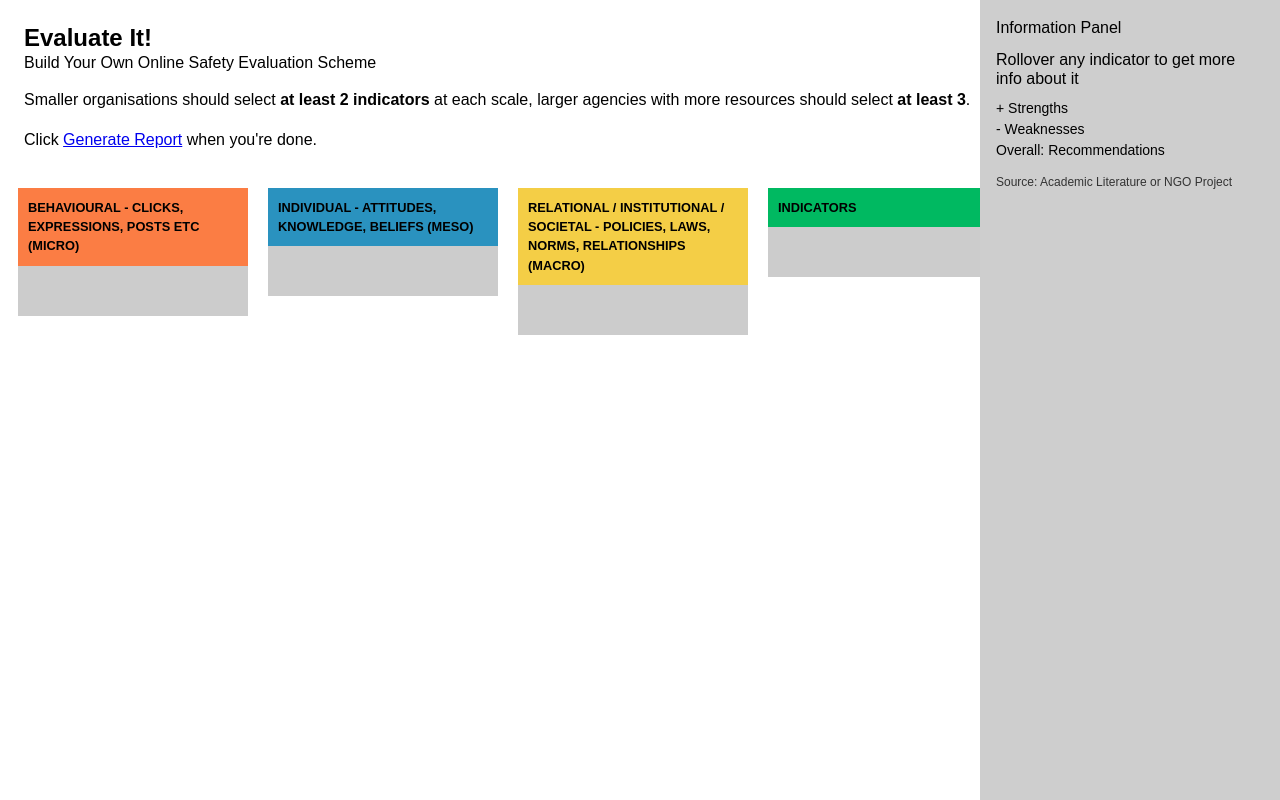
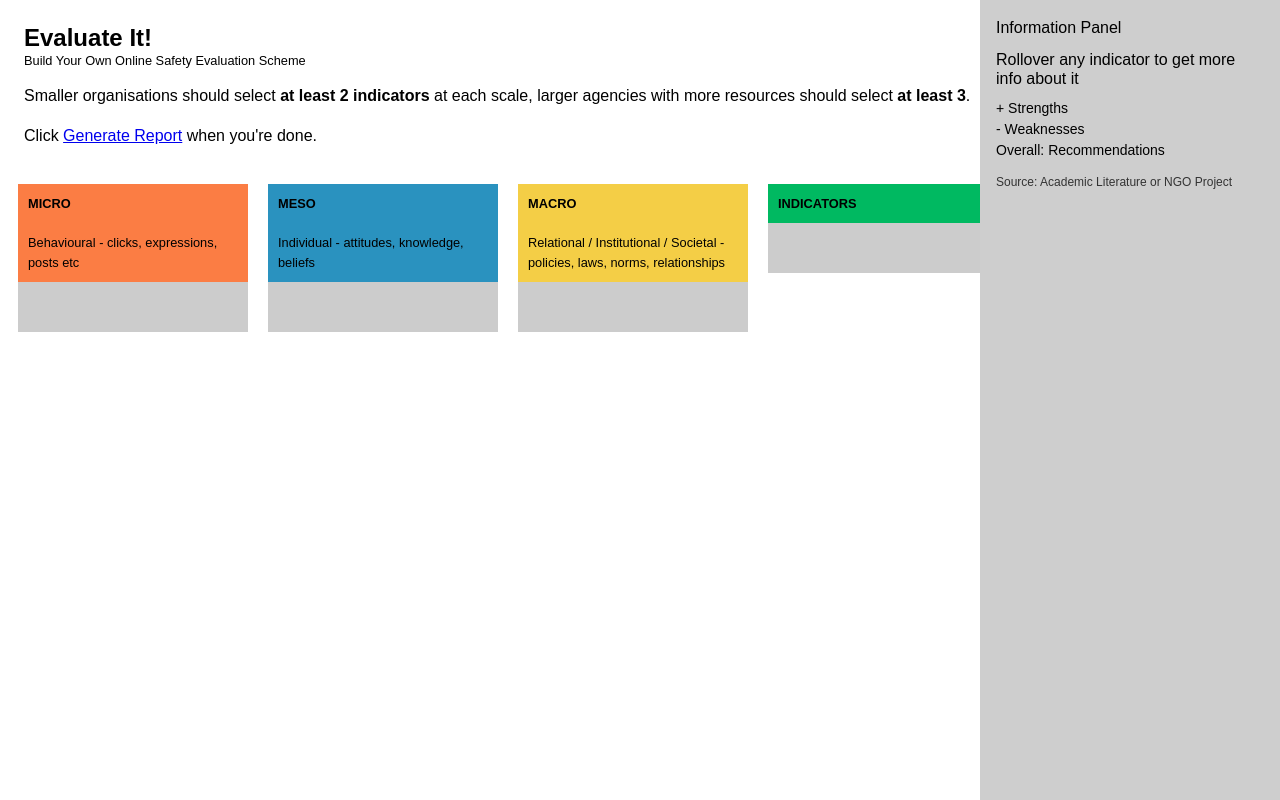
Before and after one commit to lukemunn/evaluate, a plain HTML site: page index.html in a window 1280 px wide. Drawn offline with Linux system fonts and the light colour scheme; a script that the page names is missing.

Commit message:
Fix cite, subtitle

```diff
--- a/data-loader.js
+++ b/data-loader.js
@@ -63,7 +63,7 @@ function initClient() {
                 let minus = row[11];
                 let candidate = row[13];
                 let level = row[14].toLowerCase();
-                let cite = row[row.length - 1];
+                let cite = row[12];
 
                 if (candidate == 'Y') {
                     $('.drag-column-approved > .drag-inner-list').append(
@@ -94,7 +94,6 @@ function initClient() {
 
 
     }, function(error) {
-        console.log('got here error');
         console.log(JSON.stringify(error, null, 2));
     });
 }
--- a/index.html
+++ b/index.html
@@ -29,8 +29,11 @@
 	<ul class="drag-list">
 		<li class="drag-column drag-column-on-hold">
 			<span class="drag-column-header">
-				<h2>Behavioural - clicks, expressions, posts etc (Micro)</h2>
+				<h2>Micro</h2>
 
+			</span>
+			<span class="drag-column-header">
+				<h4>Behavioural - clicks, expressions, posts etc</h4>
 			</span>
 
 			<div class="drag-options" id="options1"></div>
@@ -40,9 +43,13 @@
 		</li>
 		<li class="drag-column drag-column-in-progress">
 			<span class="drag-column-header">
-				<h2>Individual - attitudes, knowledge, beliefs (Meso)</h2>
+				<h2>Meso</h2>
 
 			</span>
+			<span class="drag-column-header">
+				<h4>Individual - attitudes, knowledge, beliefs</h4>
+			</span>
+
 			<div class="drag-options" id="options2"></div>
 			<ul class="drag-inner-list" id="2">
 
@@ -50,7 +57,11 @@
 		</li>
 		<li class="drag-column drag-column-needs-review">
 			<span class="drag-column-header">
-				<h2>Relational / Institutional / Societal - policies, laws, norms, relationships (Macro)</h2>
+				<h2>Macro</h2>
+
+			</span>
+			<span class="drag-column-header">
+				<h4>Relational / Institutional / Societal - policies, laws, norms, relationships</h4>
 
 			</span>
 			<div class="drag-options" id="options3"></div>
--- a/style.css
+++ b/style.css
@@ -52,6 +52,12 @@ ul {
   text-transform: uppercase;
   font-weight: 600;
 }
+.drag-column h3, h4 {
+  font-size: 0.8rem;
+  margin: 0;
+  font-weight: 400;
+}
+
 .drag-column-on-hold .drag-column-header,
 .drag-column-on-hold .is-moved,
 .drag-column-on-hold .drag-options {
```
